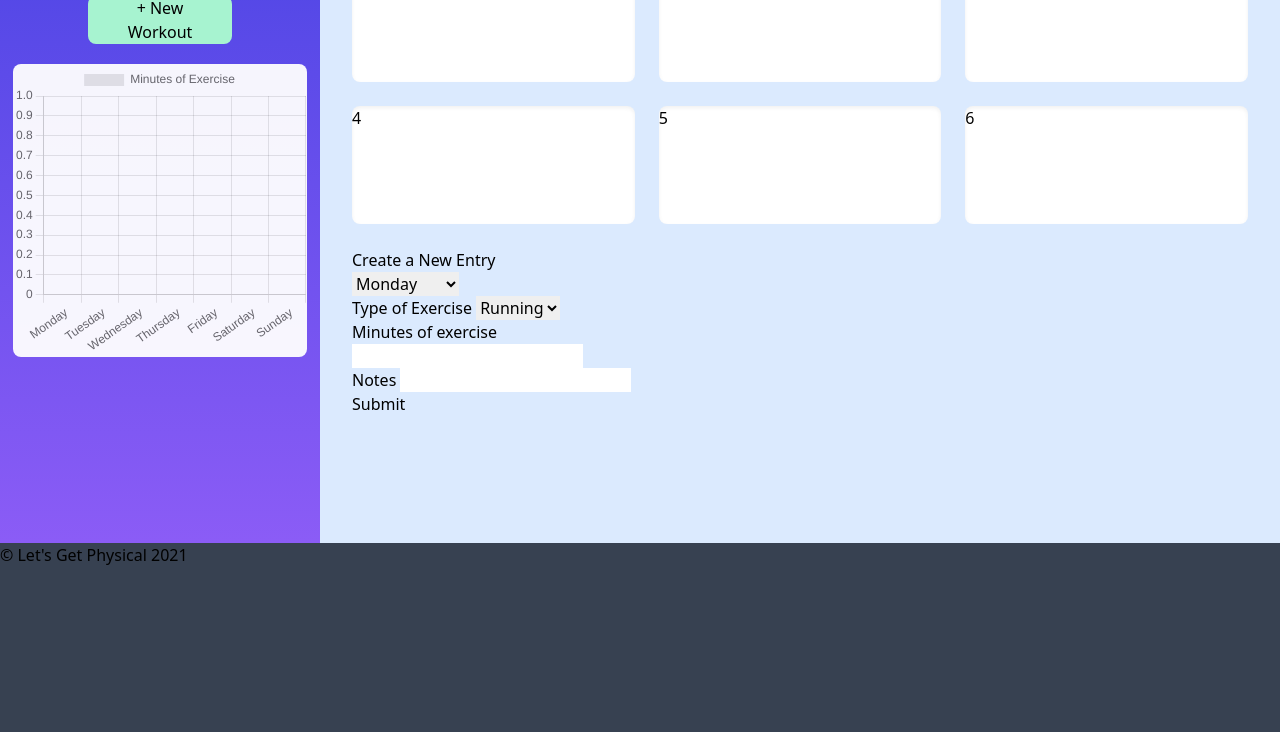
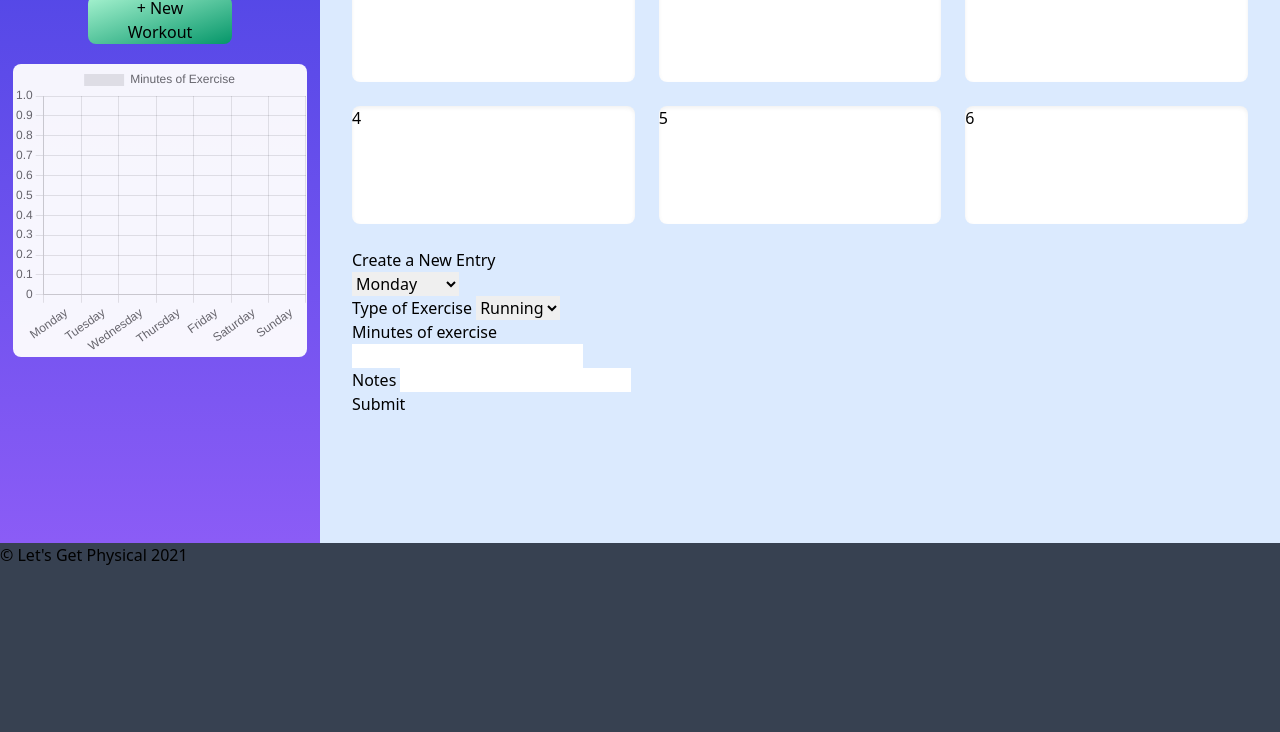
Before and after one commit to sharni595/lets-get-physical, a plain HTML site: page index.html in a window 1280 px wide. Shown: the part 68-800 px from the top of the page. Drawn offline with nearby package versions, Linux system fonts and the light colour scheme; no server answers.

Commit message:
changed nav button color

```diff
--- a/index.html
+++ b/index.html
@@ -18,7 +18,7 @@
 
     <!--Nav Bar-->
         <div class="flex flex-wrap justify-center w-1/3 mx-auto">
-                <button class="bg-green-200 px-10 focus:bg-green-400 text-center rounded-lg hover:drop-shadow-xl">
+                <button class="bg-gradient-to-br from-green-200 to-green-600 text-center rounded-lg px-10">
                       + New Workout
                 </button>
         </div>
```
